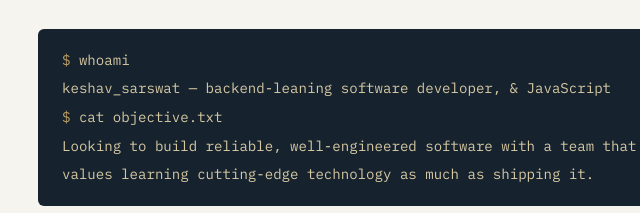
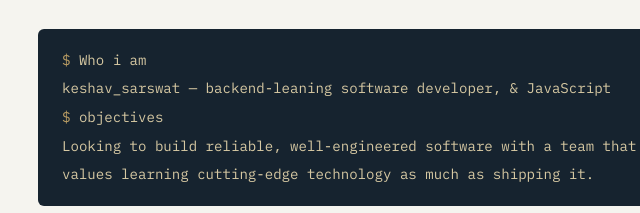
Before and after one commit to sarswatkeshav1/portfolio, a plain HTML site: page index.html in a window 1280 px wide. Shown: the part 260-473 px from the top of the page, 170-810 px from the left. Drawn offline with Linux system fonts and the light colour scheme.

Commit message:
Update index.html

```diff
--- a/index.html
+++ b/index.html
@@ -36,9 +36,9 @@
     </div>
 
     <div class="terminal">
-      <div class="line"><span class="prompt">$</span> whoami</div>
+      <div class="line"><span class="prompt">$</span> Who i am</div>
       <div class="line">keshav_sarswat — backend-leaning software developer, &amp; JavaScript</div>
-      <div class="line"><span class="prompt">$</span> cat objective.txt</div>
+      <div class="line"><span class="prompt">$</span> objectives</div>
       <div class="line">Looking to build reliable, well-engineered software with a team that</div>
       <div class="line">values learning cutting-edge technology as much as shipping it.<span class="cursor"></span></div>
     </div>
```
